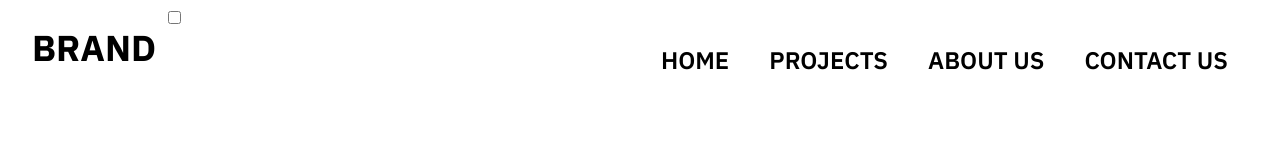
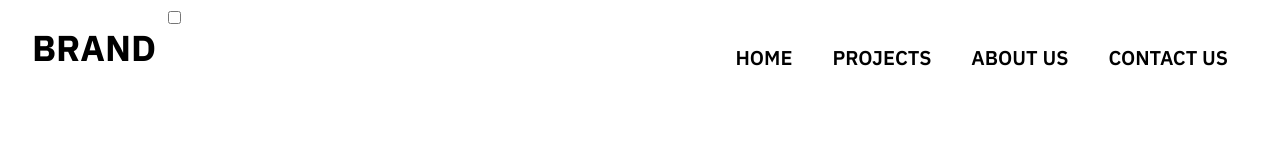
Before and after one commit to olafdrw/WEB, a plain HTML site: page index.html in a window 1280 px wide. Drawn offline with Linux system fonts and the light colour scheme.

Commit message:
Update master.css

```diff
--- a/master.css
+++ b/master.css
@@ -66,37 +66,36 @@ nav ul li a {
   color: #000000;
   text-transform: uppercase;
   text-decoration: none;
-  font-size: 24px;
+  font-size: 20px;
   font-weight: 600;
   text-decoration: none;
-  padding: 0 20px;
+  margin: 0 20px;
 }
 
 .link {
   position: relative;
   display: inline-block;
-  outline: none
+  outline: none;
 }
 
-.link:after {
+.link::after {
     position: absolute;
-    top: 90%;
+    top: 105%;
     left: 0;
     width: 100%;
-    height: 1px;
-    background: #034752;
+    height: 2px;
+    background: #303155;
     content: '';
     opacity: 0;
-    transition: height 0.3s, opacity 0.5s, transform 0.3s, color 0.3s;
-    transform: translateY(-5px)
+    transition: height 0.1s, opacity 0.5s, transform 0.3s, color 0.3s;
 }
 
 .link:hover, .link:focus {
-    color: #034752
+    color: #303155;
 }
 
-.link:hover:after, .link:focus:after {
+.link:hover::after, .link:focus::after {
     height: 2px;
     opacity: 1;
-    transform: translateY(0px)
+    transform: translateY(0px);
 }
```
